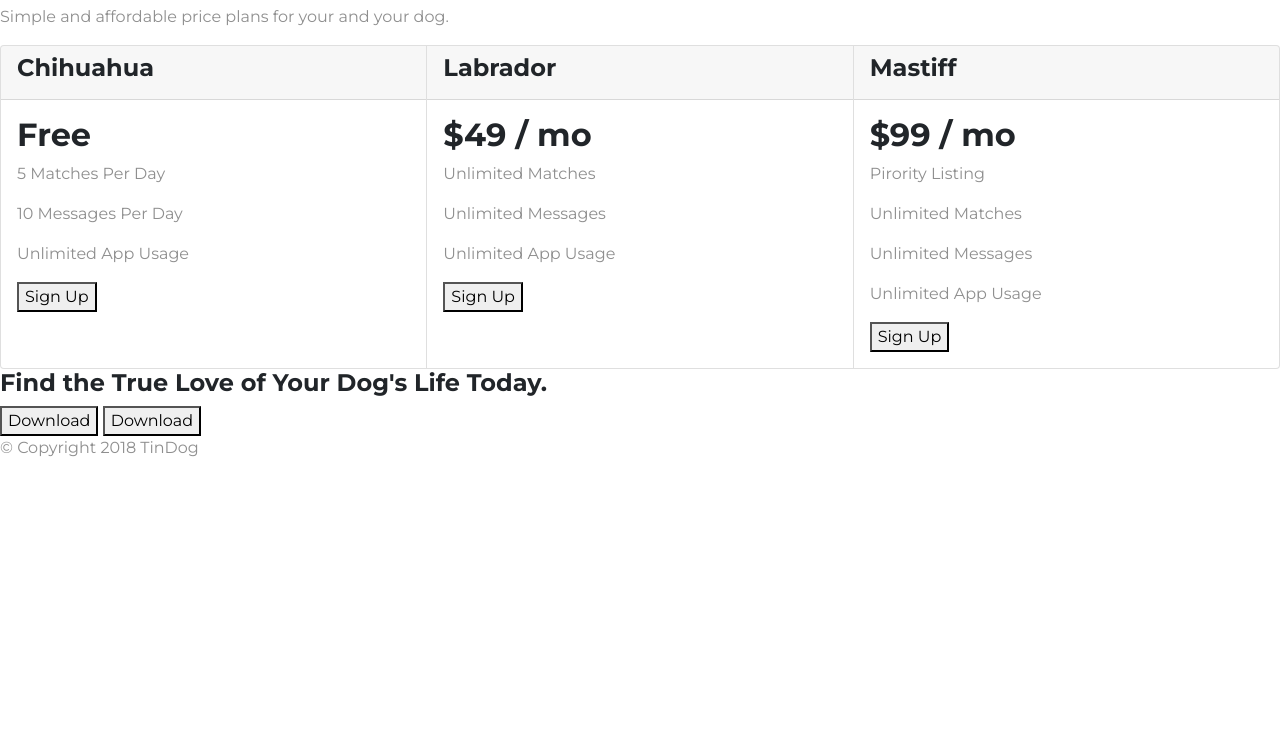
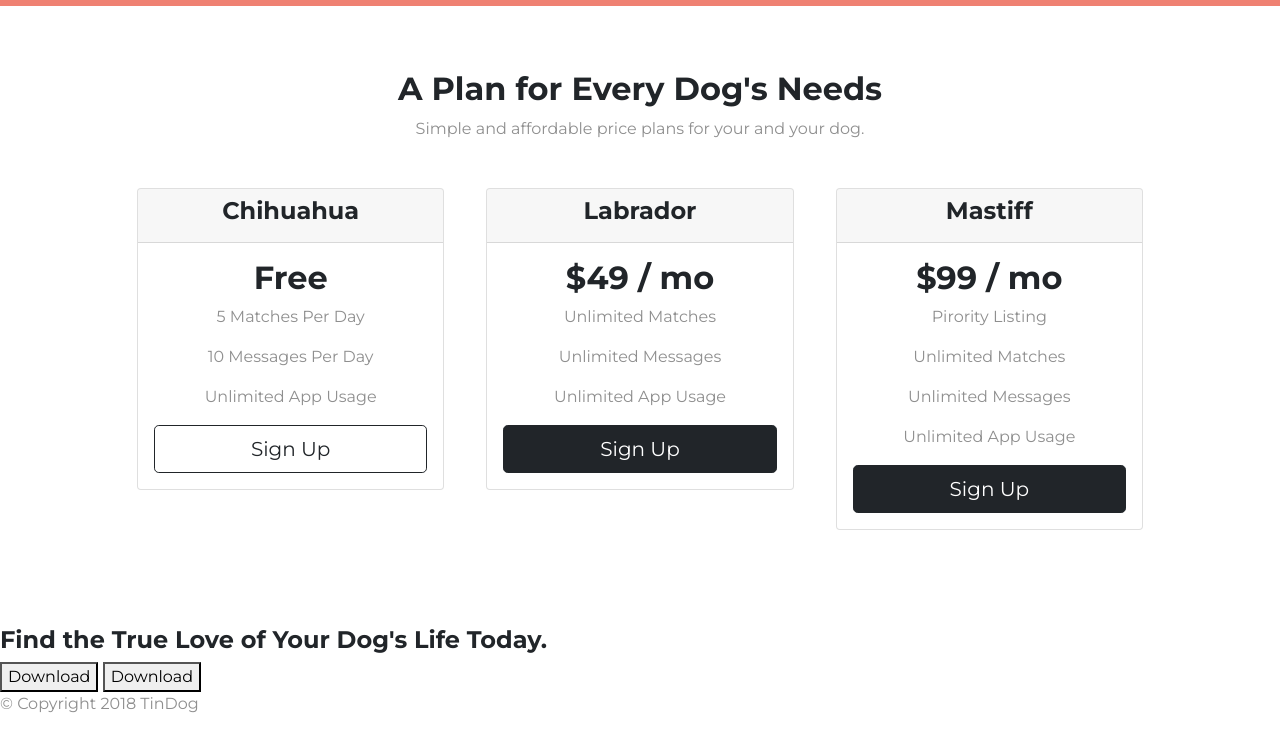
Before and after one commit to lurenhaothu/Web-development, a plain HTML site: page index.html in a window 1280 px wide. Shown: the part 1685-2417 px from the top of the page. Before the commit the page ends 2161 px from the top, so only its background shows below. Drawn offline with nearby package versions, Linux system fonts and the light colour scheme.

Commit message:
card+ media query+z-index

```diff
--- a/css/styles.css
+++ b/css/styles.css
@@ -12,6 +12,17 @@ h1{
   font-weight: 900;
 }
 
+/* media query */
+@media (max-width: 1028px) {
+  .title-image{
+    position: static;
+    transform: rotate(0);
+  }
+  #title{
+    text-align: center;
+  }
+
+}
 .container-fluid{
   padding: 3% 15%;
 }
@@ -49,12 +60,15 @@ body{
   display: block;
   width: 60%;
   margin: auto;
+  /* position: absolute; */
   /* transform: rotate(25deg); */
 }
 
 /* features */
 #features{
   padding: 7% 15%;
+  background-color: white;
+  /* position: relative; */
 }
 
 .feature-box{
@@ -120,3 +134,14 @@ h2{
   width: 15%;
   margin: 20px 20px 15px
 }
+
+/* pricing */
+#pricing{
+  padding: 5% 10%;
+  text-align: center;
+}
+
+.pricing-col{
+  padding: 3% 2%;
+
+}
--- a/index.html
+++ b/index.html
@@ -116,7 +116,7 @@
   <!-- Press -->
 
   <section id="press">
-    <img class="press-img" src="images/techcrunch.png" alt="tc-logo
+    <img class="press-img" src="images/techcrunch.png" alt="tc-logo">
     <img class=" press-img" src="images/tnw.png" alt="tnw-logo">
     <img class="press-img" src="images/bizinsider.png" alt="biz-insider-logo">
     <img class="press-img" src="images/mashable.png" alt="mashable-logo">
@@ -131,7 +131,8 @@
     <h2>A Plan for Every Dog's Needs</h2>
     <p>Simple and affordable price plans for your and your dog.</p>
 
-    <div class="card-group">
+    <div class="row">
+      <div class="col-lg-4 col-md-6 col-sm-12 pricing-col">
         <div class="card">
           <div class="card-header">
             <h3>Chihuahua</h3>
@@ -141,10 +142,14 @@
             <p>5 Matches Per Day</p>
             <p>10 Messages Per Day</p>
             <p>Unlimited App Usage</p>
-          <button type="button">Sign Up</button>
+            <div class="d-grid">
+              <button type="button" class="btn btn-lg btn-block btn-outline-dark">Sign Up</button>
+            </div>
+          </div>
         </div>
       </div>
 
+      <div class="col-lg-4 col-md-6 col-sm-12 pricing-col">
         <div class="card">
           <div class="card-header">
             <h3>Labrador</h3>
@@ -154,10 +159,13 @@
             <p>Unlimited Matches</p>
             <p>Unlimited Messages</p>
             <p>Unlimited App Usage</p>
-          <button type="button">Sign Up</button>
+            <div class="d-grid">
+              <button type="button" class="btn btn-lg btn-block btn-dark">Sign Up</button>
             </div>
           </div>
-
+        </div>
+      </div>
+      <div class="col-lg-4 col-md-12 col-sm-12 pricing-col">
         <div class="card">
           <div class="card-header">
             <h3>Mastiff</h3>
@@ -168,7 +176,9 @@
             <p>Unlimited Matches</p>
             <p>Unlimited Messages</p>
             <p>Unlimited App Usage</p>
-          <button type="button">Sign Up</button>
+            <div class="d-grid">
+              <button type="button" class="btn btn-lg btn-block btn-dark">Sign Up</button>
+            </div>
           </div>
         </div>
       </div>
```
Lines whose indentation alone changed are shown as unchanged.
